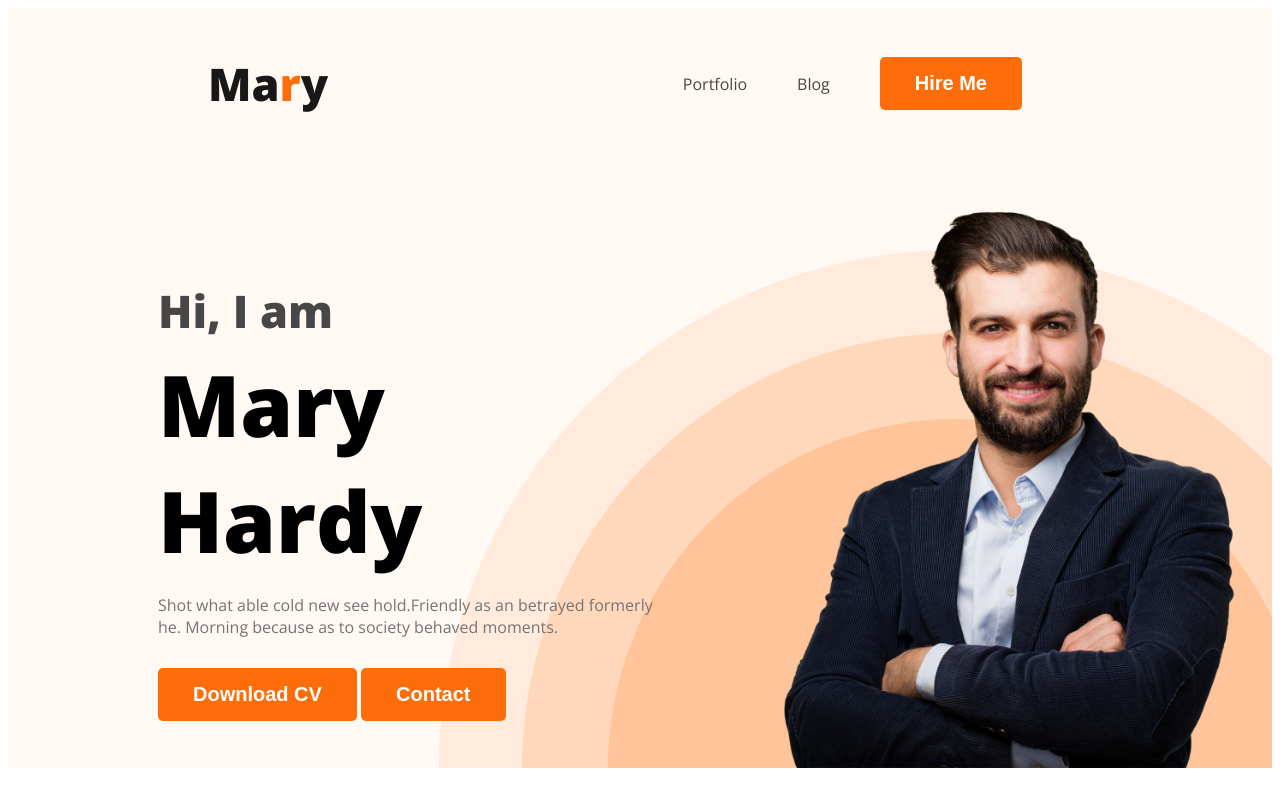
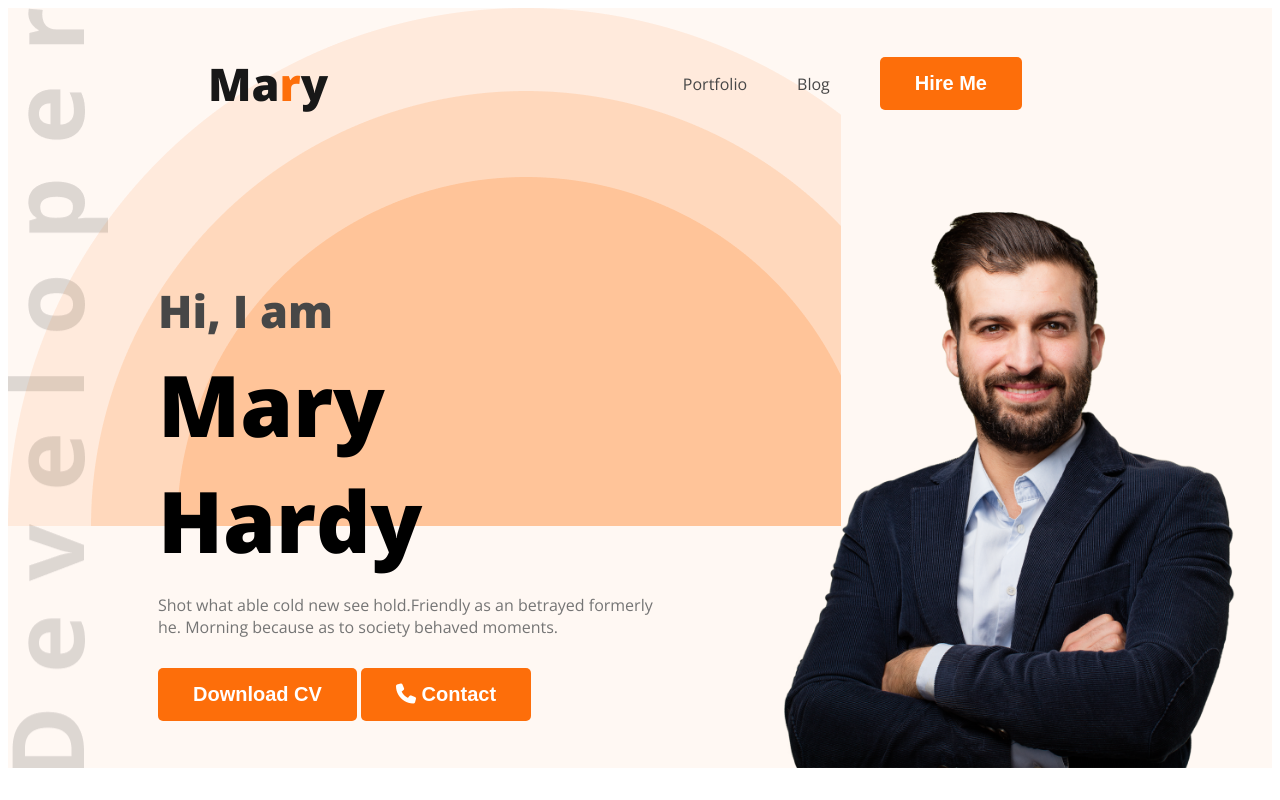
Before and after one commit to afiaafifa/web-developer-portfolio, a plain HTML site: page index.html in a window 1280 px wide. Shown: the top 800 px of the page. Drawn offline with nearby package versions, Linux system fonts and the light colour scheme.

Commit message:
added icons

```diff
--- a/index.html
+++ b/index.html
@@ -8,6 +8,7 @@
 <link rel="preconnect" href="https://fonts.gstatic.com" crossorigin>
 <link href="https://fonts.googleapis.com/css2?family=Open+Sans:wght@400;800&display=swap" rel="stylesheet">
     <link rel="stylesheet" href="style/portfolio.css">
+    <script src="https://kit.fontawesome.com/120443f248.js" crossorigin="anonymous"></script>
 </head>
 <body>
     <header class="header">
@@ -27,7 +28,7 @@
             <h1 class="banner-title">Mary Hardy</h1>
             <p class="banner-description">Shot what able cold new see hold.Friendly as an betrayed formerly he. Morning because as to society behaved moments.</p>
            <button class="btn-primary">Download CV</button>
-           <button class="btn-primary">Contact</button>
+           <button class="btn-primary"> <i class="fa-solid fa-phone"></i> Contact</button>
         </div>
         <img class="pro-pic" src="images/hardy.png" alt="">
        </div>
--- a/style/portfolio.css
+++ b/style/portfolio.css
@@ -56,9 +56,9 @@ nav>ul {
 /* header related styles*/
 .header {
     background-color: #FFF8F3;
-    background-image: url(../images/header_bg.png);
+    background-image: url('../images/header_bg.png') , url('../images/developer.png');
     background-repeat: no-repeat;
-    background-position: bottom right;
+    background-position: bottom right . top left;
 }
 
 nav li {
```
